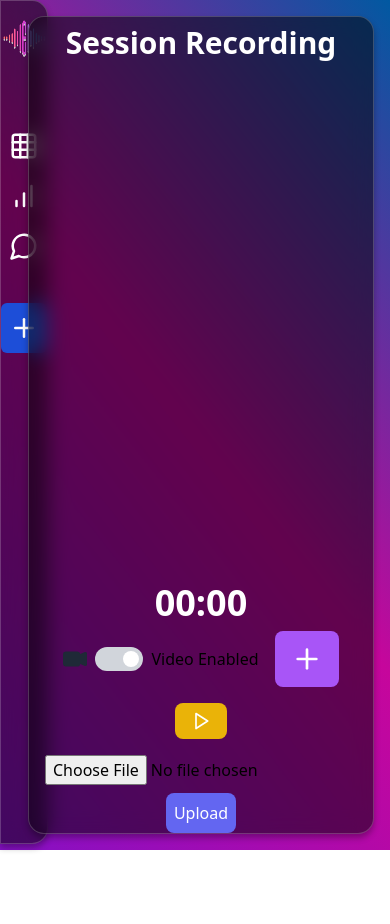
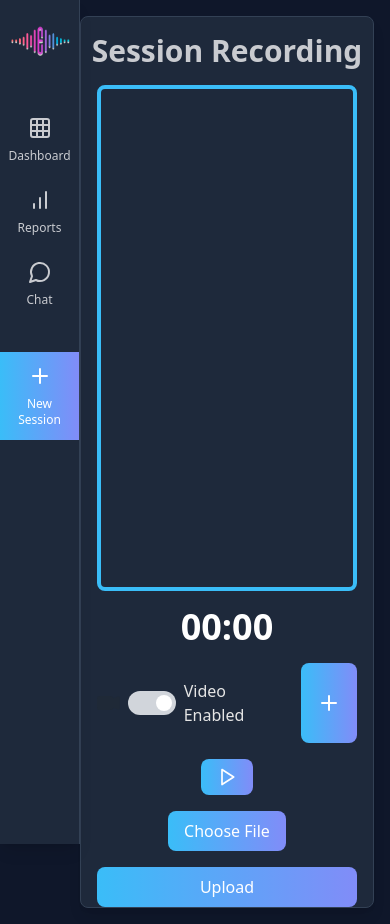
Before and after one commit to PMS61/Eloquence, a Next.js app in the folder client/: page /session in a window 390 px wide. Before the commit the page ends 850 px from the top, so only its background shows below. Built offline with nearby package versions, Linux system fonts and the light colour scheme; no server answers.

Commit message:
redesigning UI

```diff
--- a/client/app/(login_signup)/login/page.jsx
+++ b/client/app/(login_signup)/login/page.jsx
@@ -2,7 +2,7 @@
 
 import React, { useState } from 'react';
 import { useRouter } from 'next/navigation';
-import '../../components/bg.css'
+import '../../components/bg.css';
 import Link from 'next/link';
 
 export default function Login() {
@@ -39,19 +39,19 @@ export default function Login() {
     };
 
     return (
-        <section className="= flex items-center justify-center min-h-screen px-4   bg-gray-900 " id='background'>
-            <div className="w-lg md:w-1/3 glass-bg  rounded-lg shadow border bg-gray-800 border-gray-700 p-6 sm:p-6 md:p-8">
-                <h1 className="text-lg font-bold text-center text-white m-2 ">
+        <section className="flex items-center justify-center min-h-screen px-4 bg-[#0F172A]" id='background'>
+            <div className="w-full max-w-md rounded-lg shadow-lg bg-[#1E293B] p-8 border border-[#334155]">
+                <h1 className="text-2xl font-bold text-center text-[#C9CBD0] mb-6">
                     Log in to your account
                 </h1>
-                <form className="space-y-4 m-2" onSubmit={handleSubmit}>
+                <form className="space-y-6" onSubmit={handleSubmit}>
                     <div>
-                        <label htmlFor="email" className="block text-sm font-medium text-gray-900 dark:text-white m-2">Your email</label>
+                        <label htmlFor="email" className="block text-sm font-medium text-[#C9CBD0] mb-2">Your email</label>
                         <input
                             type="email"
                             name="email"
                             id="email"
-                            className="w-full p-2 text-sm bg-gray-50 border border-gray-300 text-gray-900 rounded-lg focus:ring-primary-600 focus:border-primary-600 dark:bg-gray-700 dark:border-gray-600 dark:placeholder-gray-400 dark:text-white"
+                            className="w-full p-3 text-sm bg-[#334155] border border-[#3ABDF8] rounded-lg focus:ring-2 focus:ring-[#818CF8] focus:border-[#818CF8] placeholder-[#C9CBD0]"
                             placeholder="name@company.com"
                             required
                             onChange={onChange}
@@ -59,32 +59,34 @@ export default function Login() {
                         />
                     </div>
                     <div>
-                        <label htmlFor="password" className="block text-sm font-medium text-white m-2">Password</label>
+                        <label htmlFor="password" className="block text-sm font-medium text-[#C9CBD0] mb-2">Password</label>
                         <input
                             type="password"
                             name="password"
                             id="password"
                             placeholder="••••••••"
-                            className="w-full p-2 text-sm bg-gray-50 border border-gray-300 text-gray-900 rounded-lg focus:ring-primary-600 focus:border-primary-600 dark:bg-gray-700 dark:border-gray-600 dark:placeholder-gray-400 dark:text-white"
+                            className="w-full p-3 text-sm bg-[#334155] border border-[#3ABDF8] rounded-lg focus:ring-2 focus:ring-[#818CF8] focus:border-[#818CF8] placeholder-[#C9CBD0]"
                             required
                             onChange={onChange}
                             value={credentials.password}
                         />
                     </div>
                     <div className="w-full flex justify-center items-center">
-                    <button
-                        type="submit"
-                        className=" px-8 py-3 text-white text-sm bg-gray-900 hover:bg-gray-700 focus:ring-4 focus:outline-none focus:ring-primary-300 font-medium rounded-lg dark:bg-primary-600 dark:hover:bg-primary-700 dark:focus:ring-primary-800">
-                        Login
-                    </button>
+                        <button
+                            type="submit"
+                            className="w-full px-8 py-3 text-white text-sm bg-[#3ABDF8] hover:bg-[#2AA8E0] focus:ring-4 focus:outline-none focus:ring-[#818CF8] font-medium rounded-lg transition duration-300"
+                        >
+                            Login
+                        </button>
                     </div>
-                    <p className="text-xs text-center text-gray-500 dark:text-gray-400">
+                    <p className="text-s text-center text-[#C9CBD0]">
                         Don’t have an account yet?
-                        <Link href="/signup" className="font-medium text-primary-600 hover:underline dark:text-primary-500"> Sign up</Link>
+                        <Link href="/signup" className="font-medium text-[#818CF8] hover:underline">
+                            Sign up
+                        </Link>
                     </p>
                 </form>
             </div>
-
         </section>
     );
 }
--- a/client/app/(login_signup)/signup/page.jsx
+++ b/client/app/(login_signup)/signup/page.jsx
@@ -52,19 +52,19 @@ export default function SignUp() {
     };
 
     return (
-        <div className="flex items-center justify-center min-h-screen px-4 bg-gray-900 " id='background'>
-            <section className="glass-bg w-full max-w-sm rounded-lg shadow-md bg-gray-800 border-gray-700 p-4 sm:p-6 md:p-6">
-                <h1 className="text-lg font-bold text-center text-gray-900 dark:text-white mb-4">
+        <div className="flex items-center justify-center min-h-screen px-4 bg-[#0F172A]" id='background'>
+            <section className="w-full max-w-md rounded-lg shadow-lg bg-[#1E293B] p-8 border border-[#334155]">
+                <h1 className="text-2xl font-bold text-center text-[#C9CBD0] mb-6">
                     Sign up for an account
                 </h1>
-                <form className="space-y-4" onSubmit={handleSubmit}>
+                <form className="space-y-6" onSubmit={handleSubmit}>
                     <div>
-                        <label htmlFor="name" className="block text-sm font-medium text-gray-900 dark:text-white">Username</label>
+                        <label htmlFor="name" className="block text-sm font-medium text-[#C9CBD0] mb-2">Username</label>
                         <input
                             type="text"
                             name="name"
                             id="name"
-                            className="w-full p-2 text-sm bg-gray-50 border border-gray-300 text-gray-900 rounded-lg focus:ring-primary-600 focus:border-primary-600 dark:bg-gray-700 dark:border-gray-600 dark:placeholder-gray-400 dark:text-white"
+                            className="w-full p-3 text-sm bg-[#334155] border border-[#3ABDF8] rounded-lg focus:ring-2 focus:ring-[#818CF8] focus:border-[#818CF8] placeholder-[#C9CBD0]"
                             placeholder="Your username"
                             required
                             onChange={onChange}
@@ -72,12 +72,12 @@ export default function SignUp() {
                         />
                     </div>
                     <div>
-                        <label htmlFor="email" className="block text-sm font-medium text-gray-900 dark:text-white">Your email</label>
+                        <label htmlFor="email" className="block text-sm font-medium text-[#C9CBD0] mb-2">Your email</label>
                         <input
                             type="email"
                             name="email"
                             id="email"
-                            className="w-full p-2 text-sm bg-gray-50 border border-gray-300 text-gray-900 rounded-lg focus:ring-primary-600 focus:border-primary-600 dark:bg-gray-700 dark:border-gray-600 dark:placeholder-gray-400 dark:text-white"
+                            className="w-full p-3 text-sm bg-[#334155] border border-[#3ABDF8] rounded-lg focus:ring-2 focus:ring-[#818CF8] focus:border-[#818CF8] placeholder-[#C9CBD0]"
                             placeholder="name@company.com"
                             required
                             onChange={onChange}
@@ -85,12 +85,12 @@ export default function SignUp() {
                         />
                     </div>
                     <div>
-                        <label htmlFor="password" className="block text-sm font-medium text-gray-900 dark:text-white">Password</label>
+                        <label htmlFor="password" className="block text-sm font-medium text-[#C9CBD0] mb-2">Password</label>
                         <input
                             type="password"
                             name="password"
                             id="password"
-                            className="w-full p-2 text-sm bg-gray-50 border border-gray-300 text-gray-900 rounded-lg focus:ring-primary-600 focus:border-primary-600 dark:bg-gray-700 dark:border-gray-600 dark:placeholder-gray-400 dark:text-white"
+                            className="w-full p-3 text-sm bg-[#334155] border border-[#3ABDF8] rounded-lg focus:ring-2 focus:ring-[#818CF8] focus:border-[#818CF8] placeholder-[#C9CBD0]"
                             placeholder="••••••••"
                             required
                             onChange={onChange}
@@ -98,22 +98,30 @@ export default function SignUp() {
                         />
                     </div>
                     <div>
-                        <label htmlFor="confirmPassword" className="block text-sm font-medium text-gray-900 dark:text-white">Confirm Password</label>
+                        <label htmlFor="confirmPassword" className="block text-sm font-medium text-[#C9CBD0] mb-2">Confirm Password</label>
                         <input
                             type="password"
                             name="confirmPassword"
                             id="confirmPassword"
-                            className="w-full p-2 text-sm bg-gray-50 border border-gray-300 text-gray-900 rounded-lg focus:ring-primary-600 focus:border-primary-600 dark:bg-gray-700 dark:border-gray-600 dark:placeholder-gray-400 dark:text-white"
+                            className="w-full p-3 text-sm bg-[#334155] border border-[#3ABDF8] rounded-lg focus:ring-2 focus:ring-[#818CF8] focus:border-[#818CF8] placeholder-[#C9CBD0]"
                             placeholder="••••••••"
                             required
                             onChange={onChange}
                             value={credentials.confirmPassword}
                         />
                     </div>
-                    <button type="submit" className="w-full py-2 text-white text-sm bg-primary-600 hover:bg-primary-700 focus:ring-4 focus:outline-none focus:ring-primary-300 font-medium rounded-lg dark:bg-primary-600 dark:hover:bg-primary-700 dark:focus:ring-primary-800">Sign Up</button>
+                    <button
+                        type="submit"
+                        className="w-full px-8 py-3 text-white text-sm bg-[#3ABDF8] hover:bg-[#2AA8E0] focus:ring-4 focus:outline-none focus:ring-[#818CF8] font-medium rounded-lg transition duration-300"
+                    >
+                        Sign Up
+                    </button>
                     {error && <p className="text-red-500 text-xs mt-2">{error}</p>}
-                    <p className="text-xs text-center text-gray-500 dark:text-gray-400">
-                        Already have an account? <Link href="/login" className="font-medium text-primary-600 hover:underline dark:text-primary-500">Login</Link>
+                    <p className="text-xs text-center text-[#C9CBD0]">
+                        Already have an account?
+                        <Link href="/login" className="font-medium text-[#818CF8] hover:underline">
+                            Login
+                        </Link>
                     </p>
                 </form>
             </section>
--- a/client/app/components/Sidebar.jsx
+++ b/client/app/components/Sidebar.jsx
@@ -1,56 +1,52 @@
 import { useState } from "react";
 import Link from "next/link";
 import {
-  Menu,
   Grid,
   BarChart,
-  PieChart,
-  Settings,
-  LucideScanFace,
+  MessageCircle,
   Plus,
-  MessageCircle,
 } from "lucide-react";
 import "./bg.css";
 
 export default function Sidebar() {
   return (
     <div>
-      <aside className="fixed w-12 h-screen mr-6 text-white bg-gray-800 md:w-24 glass-bg">
+      <aside className="fixed w-20 h-screen text-white bg-[#1E293B] border-r border-[#334155] shadow-lg">
+        {/* Logo */}
         <Link href="/">
-          <div className="flex items-center justify-center mt-4">
-            <img src="/logo1.png" alt="logo" className="w-24 h-10" />
+          <div className="flex items-center justify-center mt-6">
+            <img src="/logo1.png" alt="logo" className="w-16 h-8" />
           </div>
         </Link>
 
-        <nav className="mt-16">
+        {/* Navigation */}
+        <nav className="mt-12">
           <Link href="/dashboard">
-            <button className="flex justify-center items-center gap-4 py-2.5 px-2 text-white hover:bg-gray-700 w-full">
-              <Grid size={30} />
+            <button className="flex flex-col items-center justify-center gap-2 py-3 px-4 text-[#C9CBD0] hover:bg-[#334155] w-full transition-all duration-200">
+              <Grid size={24} />
+              <span className="text-xs">Dashboard</span>
             </button>
           </Link>
           <Link href="/report">
-            <button className="flex justify-center items-center gap-4 py-2.5 px-2 text-white hover:bg-gray-700 w-full">
-              <BarChart size={30} />
+            <button className="flex flex-col items-center justify-center gap-2 py-3 px-4 text-[#C9CBD0] hover:bg-[#334155] w-full transition-all duration-200">
+              <BarChart size={24} />
+              <span className="text-xs">Reports</span>
             </button>
           </Link>
           <Link href="/chat">
-            <button className="flex justify-center items-center gap-4 py-2.5 px-2 text-white hover:bg-gray-700 w-full">
-              <MessageCircle size={30} />
+            <button className="flex flex-col items-center justify-center gap-2 py-3 px-4 text-[#C9CBD0] hover:bg-[#334155] w-full transition-all duration-200">
+              <MessageCircle size={24} />
+              <span className="text-xs">Chat</span>
             </button>
           </Link>
           <Link href="/session">
-            <button className="flex justify-center items-center mt-8 gap-4 py-2.5 px-2 text-white bg-blue-700 hover:bg-blue-800 w-full rounded-md">
-              <Plus size={30} />
+            <button className="flex flex-col items-center justify-center gap-2 py-3 px-4 mt-8 text-white bg-gradient-to-r from-[#3ABDF8] to-[#818CF8] hover:opacity-90 w-full transition-all duration-200">
+              <Plus size={24} />
+              <span className="text-xs">New Session</span>
             </button>
           </Link>
         </nav>
       </aside>
-      <style jsx>{`
-        .glass-bg {
-          border-top-left-radius: 0px;
-          border-bottom-left-radius: 0px;
-        }
-      `}</style>
     </div>
   );
 }
--- a/client/app/components/bg.css
+++ b/client/app/components/bg.css
@@ -1,48 +1,15 @@
 
     #background {
-background: linear-gradient(
-232deg,
-#3ea2f6, /* Light Blue */
-#4eb8f7, /* Sky Blue */
-#70a4ff, /* Deeper Blue */
-#f34bcf, /* Pink */
-#a788ff, /* Light Purple */
-#ff7592, /* Peach */
-#cd6eff  /* Lavender */
-);
-background-size: 1000% 1000%;
-animation: backgroundAnimation 10s ease infinite;
+
+background-color: #334155;
 }
 
-@keyframes backgroundAnimation {
-0% {
-background-position: 0% 50%;
-}
-50% {
-background-position: 100% 50%;
-}
-100% {
-background-position: 0% 50%;
-}
-}
+
 
 .glass-bg {
-background: rgba(0, 0, 0, 0.5); /* Black background with 50% opacity */
-backdrop-filter: blur(10px); /* Blurs the content behind the element */
--webkit-backdrop-filter: blur(10px); /* For Safari support */
-border: 1px solid rgba(255, 255, 255, 0.2); /* Light border for a frosted effect */
-border-radius: 1rem; /* Rounded corners for aesthetic */
-box-shadow: 0 4px 6px rgba(0, 0, 0, 0.3); /* Subtle shadow for depth */
+background-color: #334155;
 }
 
 .static-bg {
-    background: linear-gradient(
-232deg,
-#0159a1, /* Light Blue */
- /* Sky Blue */
- /* Deeper Blue */
-#c6069c, /* Pink */
- /* Peach */
-#8510c4  /* Lavender */
-);
+   background-color: #334155;
 }
--- a/client/app/session/page.jsx
+++ b/client/app/session/page.jsx
@@ -24,7 +24,7 @@ const WebRTCRecorder = () => {
   const [isContextSaved, setIsContextSaved] = useState(false);
   const [report, setReport] = useState(null);
   const [loading, setLoading] = useState(false);
-  const [uploadedFile, setUploadedFile] = useState(null); // State for uploaded file
+  const [uploadedFile, setUploadedFile] = useState(null);
 
   useEffect(() => {
     async function getMedia() {
@@ -61,7 +61,7 @@ const WebRTCRecorder = () => {
 
   const startRecording = () => {
     if (stream) {
-      const options = { mimeType: "video/mp4" }; // Set MIME type to MP4
+      const options = { mimeType: "video/mp4" };
       const mediaRecorder = new MediaRecorder(stream, options);
       mediaRecorderRef.current = mediaRecorder;
       mediaRecorder.ondataavailable = handleDataAvailable;
@@ -105,13 +105,13 @@ const WebRTCRecorder = () => {
 
   const downloadRecording = () => {
     const blob = new Blob(recordedChunks, {
-      type: isVideoEnabled ? "video/mp4" : "audio/wav", // Use MP4 for video
+      type: isVideoEnabled ? "video/mp4" : "audio/wav",
     });
     const url = URL.createObjectURL(blob);
     const a = document.createElement("a");
     a.style.display = "none";
     a.href = url;
-    a.download = isVideoEnabled ? "recording.mp4" : "recording.wav"; // Save as MP4
+    a.download = isVideoEnabled ? "recording.mp4" : "recording.wav";
     document.body.appendChild(a);
     a.click();
     window.URL.revokeObjectURL(url);
@@ -120,7 +120,6 @@ const WebRTCRecorder = () => {
   const handleFileUpload = (event) => {
     const file = event.target.files[0];
     if (file) {
-      // Validate file type based on mode
       if (
         (isVideoEnabled && file.type === "video/mp4") ||
         (!isVideoEnabled && file.type === "audio/wav")
@@ -146,10 +145,8 @@ const WebRTCRecorder = () => {
     const formData = new FormData();
 
     if (uploadedFile) {
-      // Use the uploaded file
       formData.append("file", uploadedFile);
     } else {
-      // Use the recorded chunks
       const blob = new Blob(recordedChunks, {
         type: isVideoEnabled ? "video/mp4" : "audio/wav",
       });
@@ -174,16 +171,17 @@ const WebRTCRecorder = () => {
   };
 
   return (
-    <div className="flex static-bg min-h-screen max-h-full">
+    <div className="flex min-h-screen max-h-full bg-[#0F172A]">
       <div className="w-16 md:w-28">
         <Sidebar />
       </div>
       <div className="flex-1 p-4">
-        <div className="h-full flex flex-col glass-bg">
-          <h1 className="text-3xl font-semibold text-center text-white py-2">
+        <div className="h-full flex flex-col bg-[#1E293B] rounded-lg border border-[#334155] shadow-lg">
+          <h1 className="text-3xl font-semibold text-center text-[#C9CBD0] py-4">
             Session Recording
           </h1>
           <div className="flex-1 flex flex-col items-center justify-center px-4">
+            {/* Video or Microphone */}
             <div className="w-full h-[60vh] flex justify-center items-center">
               {isVideoEnabled ? (
                 <video
@@ -191,18 +189,23 @@ const WebRTCRecorder = () => {
                   autoPlay
                   playsInline
                   muted
-                  className="w-full h-full object-contain rounded-lg transform scale-x-[-1]"
+                  className="w-full h-full object-contain rounded-lg border-4 border-[#3ABDF8]"
                 />
               ) : (
                 <MicrophonePulse isRecording={isRecording} />
               )}
             </div>
-            <div className="flex flex-col items-center space-y-2 mt-2">
+
+            {/* Controls Section */}
+            <div className="w-full max-w-2xl flex flex-col items-center space-y-4 mt-4">
+              {/* Timer */}
               <Timer
                 isRecording={isRecording}
                 isPaused={isPaused}
                 reset={!isRecording}
               />
+
+              {/* Toggle and Context Button */}
               {!isRecording && (
                 <div className="flex space-x-4">
                   <ToggleSwitch
@@ -211,16 +214,18 @@ const WebRTCRecorder = () => {
                   />
                   <button
                     onClick={() => setShowContextDialog(true)}
-                    className="bg-purple-500 text-white px-4 rounded-lg hover:bg-purple-600"
+                    className="bg-gradient-to-r from-[#3ABDF8] to-[#818CF8] text-white px-4 py-2 rounded-lg hover:opacity-90 transition-all"
                   >
-                    {isContextSaved ? <Pencil size={32} /> : <Plus size={32} />}
+                    {isContextSaved ? <Pencil size={24} /> : <Plus size={24} />}
                   </button>
                 </div>
               )}
-              <div className="flex space-x-4 py-2">
+
+              {/* Recording Controls */}
+              <div className="flex space-x-4">
                 <button
                   onClick={togglePauseResume}
-                  className="bg-yellow-500 text-white px-4 py-2 rounded-lg hover:bg-yellow-600 focus:outline-none"
+                  className="bg-gradient-to-r from-[#3ABDF8] to-[#818CF8] text-white px-4 py-2 rounded-lg hover:opacity-90 transition-all"
                 >
                   {!isRecording ? (
                     <Play size={20} />
@@ -233,7 +238,7 @@ const WebRTCRecorder = () => {
                 {isRecording && (
                   <button
                     onClick={stopRecording}
-                    className="bg-red-500 text-white px-4 py-2 rounded-lg hover:bg-red-600 focus:outline-none"
+                    className="bg-gradient-to-r from-[#FB7085] to-[#FFA07A] text-white px-4 py-2 rounded-lg hover:opacity-90 transition-all"
                   >
                     <Square size={20} />
                   </button>
@@ -242,33 +247,39 @@ const WebRTCRecorder = () => {
                   <>
                     <button
                       onClick={downloadRecording}
-                      className="bg-blue-500 text-white p-2 rounded-lg hover:bg-blue-600 focus:outline-none"
+                      className="bg-gradient-to-r from-[#3ABDF8] to-[#818CF8] text-white p-2 rounded-lg hover:opacity-90 transition-all"
                     >
                       <Download size={20} />
                     </button>
                     <button
                       onClick={() => setShowModal(true)}
-                      className="bg-green-500 text-white p-2 rounded-lg hover:bg-green-600 focus:outline-none"
+                      className="bg-gradient-to-r from-[#3ABDF8] to-[#818CF8] text-white p-2 rounded-lg hover:opacity-90 transition-all"
                     >
                       <Eye size={20} />
                     </button>
                   </>
                 )}
               </div>
-              {/* File Upload Input */}
+
+              {/* File Upload and Upload Button */}
+              <div className="flex flex-col items-center space-y-4 w-full">
+                <label className="bg-gradient-to-r from-[#3ABDF8] to-[#818CF8] text-white px-4 py-2 rounded-lg hover:opacity-90 transition-all cursor-pointer">
+                  <span>Choose File</span>
                   <input
                     type="file"
                     accept={isVideoEnabled ? "video/mp4" : "audio/wav"}
                     onChange={handleFileUpload}
-                className="mt-4"
+                    className="hidden"
                   />
+                </label>
                 <button
                   onClick={uploadRecording}
-                className="bg-indigo-500 text-white p-2 rounded-lg hover:bg-indigo-600 focus:outline-none"
+                  className="bg-gradient-to-r from-[#3ABDF8] to-[#818CF8] text-white px-4 py-2 rounded-lg hover:opacity-90 transition-all w-full max-w-xs"
                   disabled={loading}
                 >
                   {loading ? "Uploading..." : "Upload"}
                 </button>
+              </div>
             </div>
           </div>
         </div>
@@ -287,12 +298,12 @@ const WebRTCRecorder = () => {
       />
       {report && (
         <div className="fixed inset-0 bg-black bg-opacity-50 flex items-center justify-center">
-          <div className="bg-white p-4 rounded-lg">
-            <h2 className="text-xl font-bold">Report</h2>
-            <pre>{JSON.stringify(report, null, 2)}</pre>
+          <div className="bg-[#1E293B] p-6 rounded-lg border border-[#334155]">
+            <h2 className="text-xl font-bold text-[#C9CBD0]">Report</h2>
+            <pre className="text-[#C9CBD0]">{JSON.stringify(report, null, 2)}</pre>
             <button
               onClick={() => setReport(null)}
-              className="mt-4 bg-red-500 text-white px-4 py-2 rounded-lg hover:bg-red-600"
+              className="mt-4 bg-gradient-to-r from-[#FB7085] to-[#FFA07A] text-white px-4 py-2 rounded-lg hover:opacity-90 transition-all"
             >
               Close
             </button>
--- a/client/app/session/switch.jsx
+++ b/client/app/session/switch.jsx
@@ -19,7 +19,7 @@ const ToggleSwitch = ({ isVideoEnabled, setIsVideoEnabled }) => {
           }`}
         ></span>
       </label>
-      <span>{isVideoEnabled ? "Video Enabled" : "Audio Only"}</span>
+      <span className="text-neutral-200">{isVideoEnabled ? "Video Enabled" : "Audio Only"}</span>
     </div>
   );
 };
```
Also changed, not shown: client/app/chat/page.jsx (+25 -23 lines), client/app/page.jsx (+4 -30 lines), client/app/session/context.jsx (+7 -7 lines), client/app/session/microphone.jsx (+18 -15 lines). Lines whose indentation alone changed are shown as unchanged.
